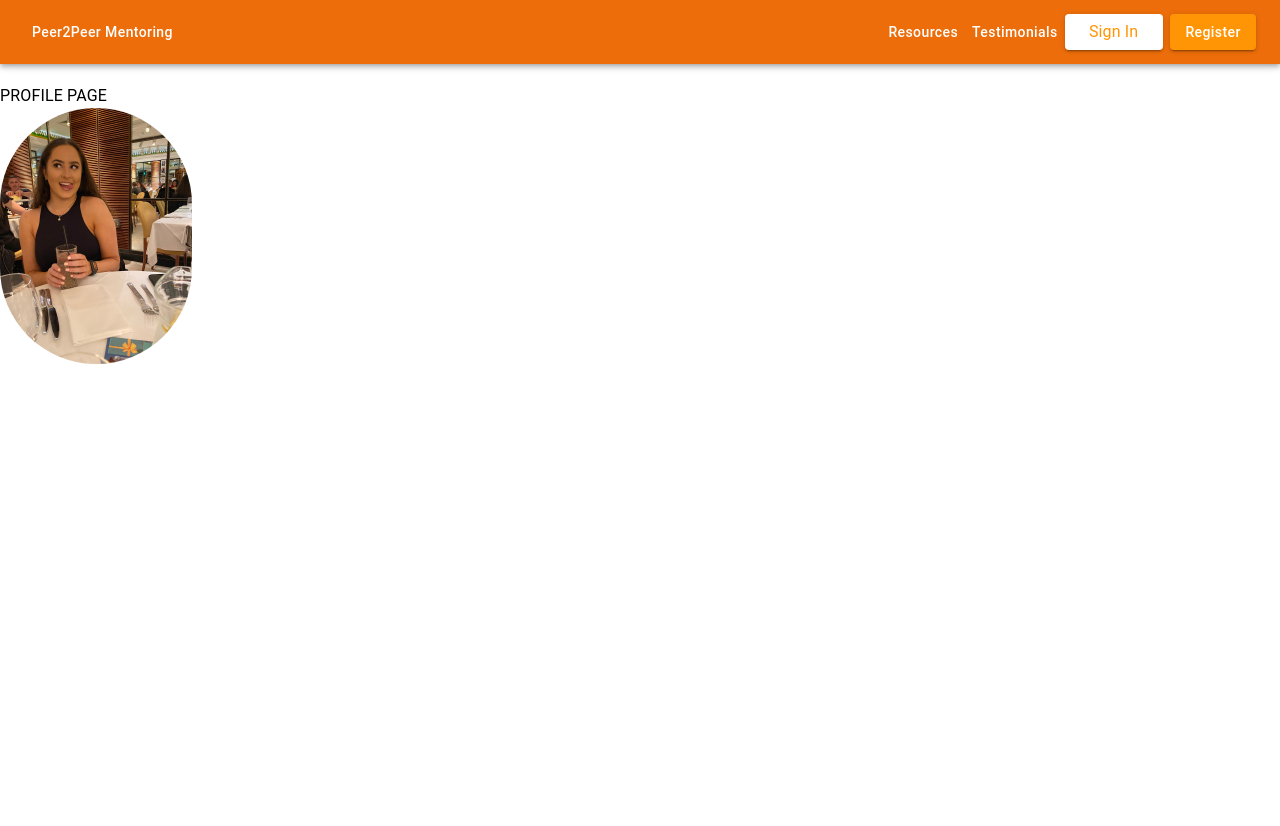
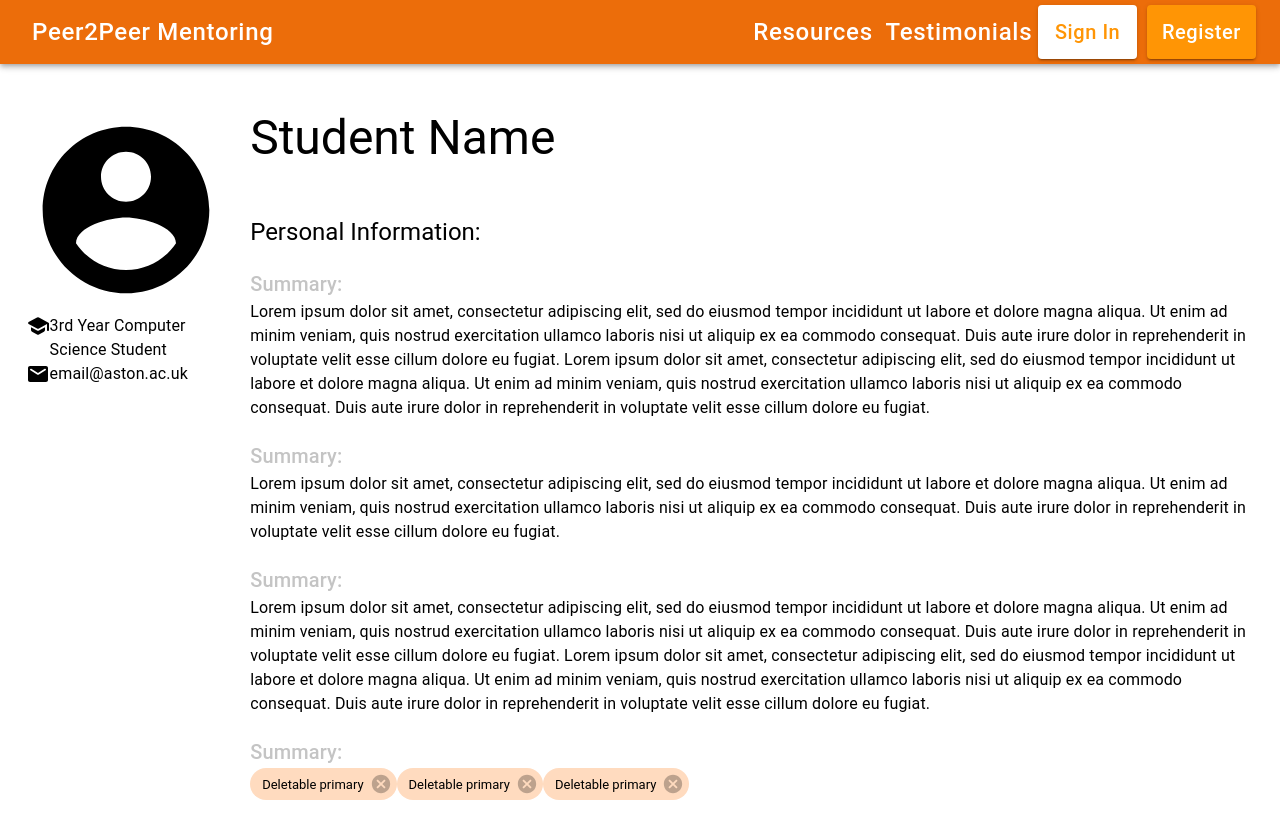
Before and after one commit to NatalieAde/Peer-mentoring, a React (Create React App) app: page /profile in a window 1280 px wide. Before the commit the page ends 800 px from the top, so only its background shows below. Built offline with nearby package versions, Linux system fonts and the light colour scheme.

Commit message:
navar updates

```diff
--- a/src/Components/Header/navBar.jsx
+++ b/src/Components/Header/navBar.jsx
@@ -22,12 +22,14 @@ export default function Header() {
   const [clicked, setClick] = useState(false);
   const [anchorEl, setAnchorEl] = useState(null);
   const [mobileMoreAnchorEl, setMobileMoreAnchorEl] = useState(null);
+  const [sighpost, setSignpost] = useState(false)
   const isMobileMenuOpen = Boolean(mobileMoreAnchorEl);
   const open = Boolean(anchorEl);
 
 
   const handleMenu = (event) => {
     setAnchorEl(event.currentTarget);
+    setSignpost(true);
   };
 
   const handleClose = () => {
@@ -41,6 +43,7 @@ export default function Header() {
   const handleMenuClose = () => {
     setAnchorEl(null);
     handleMobileMenuClose();
+
   };
 
   const handleMobileMenuOpen = (event) => {
@@ -59,7 +62,7 @@ export default function Header() {
       open={isMobileMenuOpen}
       onClose={handleMobileMenuClose}
     >
-      <Link to="/myMatch" style={{ textDecoration: 'none', display: 'block', color: '#000000' }}>
+      <Link to="/myMatch" style={{ textDecoration: 'none', display: 'block', color: '#000000',  }}>
         <MenuItem onClick={handleMenuClose}>
           My Match
         </MenuItem>
@@ -95,7 +98,7 @@ export default function Header() {
 
   return (
     <div>
-    <AppBar position="absolute" className={classes.appBar}>
+    <AppBar position="absolute" className={classes.appBar} >
       <Toolbar style={{ display: "flex", justifyContent: 'space-between', flexWrap: 'nowrap'  }}>
       <div className={classes.sectionMobile}>
         <IconButton
@@ -113,7 +116,7 @@ export default function Header() {
         <Button onClick={() => setClick(true)} className={clicked ? classes.clickedButton :classes.button} href="/">Peer2Peer Mentoring</Button>
         <div className={classes.grow} />
         <div className={classes.sectionDesktop}>
-        <Button className={classes.button} href="/myMatch">My Match</Button>
+        <Button onClick={() => setClick(true)} className={classes.button} style={{textDecorationLine: clicked && 'underline'}} href="/myMatch">My Match</Button>
         <Button className={classes.button} href="/messages">Messages</Button>
         <Button className={classes.button} href="/goals">Goals</Button>
         <Button className={classes.button} href="/calendar">Calendar</Button>
@@ -121,6 +124,7 @@ export default function Header() {
         <Button className={classes.button} href="/testimonials">Testimonials</Button>
 
       </div>
+              <div style={{ backgroundColor: sighpost && "#FFC971", borderRadius: 40}}>
                 <IconButton
                   aria-label="account of current user"
                   aria-controls="menu-appbar"
@@ -128,8 +132,9 @@ export default function Header() {
                   onClick={handleMenu}
                   color="inherit"
                 >
-                <AccountCircle />
+                  <AccountCircle style={{fontSize: 50}} />
                 </IconButton>
+              </div>
               <Menu
                 id="menu-appbar"
                 anchorEl={anchorEl}
--- a/src/Components/Header/navBarSignedOut.jsx
+++ b/src/Components/Header/navBarSignedOut.jsx
@@ -83,14 +83,12 @@ export default function Header() {
           <Button onClick={() => setClick(true)} className={clicked ? classes.clickedButton :classes.button} href="/">Peer2Peer Mentoring</Button>
           <div className={classes.grow} />
           <div className={classes.sectionDesktop}>
-          <Button className={classes.button} href="/">Resources</Button>
-          <Button className={classes.button} href="/">Testimonials</Button>
-              <Button variant="contained" style={{backgroundColor:'#FFFFFF' , color:'#FF9505', textTransform: 'none', width: '100px', marginRight: '2%'}} href="/signin">
-                <Typography noWrap>
+          <Button className={classes.button} href="/resources">Resources</Button>
+          <Button className={classes.button} href="/testimonials">Testimonials</Button>
+              <Button variant="contained" style={{backgroundColor:'#FFFFFF' , color:'#FF9505', textTransform: 'none', width: '100px', marginRight: '2%', fontSize: 20}} href="/signin">
                 Sign In
-                </Typography>
               </Button>
-              <Button variant="contained" style={{backgroundColor: '#FF9505', color: '#FFFFFF', textTransform: 'none'}} href="/registration">
+              <Button variant="contained" style={{backgroundColor: '#FF9505', color: '#FFFFFF', textTransform: 'none', fontSize: 20}} href="/registration">
                 Register
               </Button>
           </div>
--- a/src/Components/Header/styles.js
+++ b/src/Components/Header/styles.js
@@ -27,10 +27,15 @@ export default makeStyles(theme => ({
   },
   button: {
     textTransform: 'none',
+    color: 'inherit',
+    fontSize: 24,
+    // textDecorationLine: 'underline'
+  },
+  clickedButton: {
+    fontWeight: 'bold',
     color: 'inherit'
   },
-  blickedButton: {
-    fontWeight: 'bold',
-    color: 'inherit'
+  indicator: {
+    backgroundColor: "white"
   }
 }));
--- a/src/Components/Pages/Home/home.jsx
+++ b/src/Components/Pages/Home/home.jsx
@@ -1,10 +1,32 @@
 import React from 'react';
 import HomeImg from '../../../imgt.png';
+import { Typography, Grid, Button } from '@material-ui/core';
+
 
 export default function HomePage() {
     return (
         <React.Fragment>
-            <img src={HomeImg} alt="Logo" />
+            <Grid container spacing={3} style={{marginTop: "3%"}}>
+                <Grid item xs={12} sm={9}>
+                <div style={{marginTop: "-5%"}}>
+                    <img src={HomeImg} alt="Logo" style={{width: "100%"}} />
+                </div>
+            </Grid>
+            <Grid item xs={12} sm={3}>
+                <Typography style={{marginRight: "10%", marginLeft: "10%", marginBottom: "20%", lineHeight: 2,}}>
+                    Lorem ipsum dolor sit amet, consectetur adipiscing elit,
+                    sed do eiusmod tempor incididunt ut labore et dolore magna aliqua.
+                    Ut enim ad minim veniam, quis nostrud exercitation ullamco laboris nisi ut aliquip ex ea commodo consequat.
+                    Duis aute irure dolor in reprehenderit in voluptate velit esse cillum dolore eu fugiat.
+                </Typography>
+                <div style={{marginLeft:"25%"}}>
+                    <Button variant="contained" style={{backgroundColor: '#FF9505', color: '#FFFFFF', textTransform: 'none', fontSize: 20}} href="/registration">
+                        Register
+                    </Button>
+                </div>
+                </Grid>
+            {/* </div> */}
+            </Grid>
         </React.Fragment>
     )
 }
--- a/src/Components/Pages/Profile/index.jsx
+++ b/src/Components/Pages/Profile/index.jsx
@@ -1,13 +1,87 @@
 import React from 'react';
-import { Typography } from '@material-ui/core';
+import { Typography, Chip } from '@material-ui/core';
+import { AccountCircle, EmailRounded, SchoolRounded } from '@material-ui/icons';
+
 import ProfileImg from '../../../profilePic.jpg';
 
 
 export default function ProfilePage() {
+    const handleDelete = () => {
+        console.info('You clicked the delete icon.');
+      };
+
     return (
         <React.Fragment>
-            <Typography>PROFILE PAGE</Typography>
-            <img src={ProfileImg} alt="Logo" style={{width:"15%", borderRadius: 200}} />
+            <div style={{margin: "2%"}}>
+                <div style={{display: "flex", flexDirection:"row"}}>
+                    {/* <img src={ProfileImg} alt="Logo" style={{width:"15%", borderRadius: 200}} /> */}
+                    <div style={{marginRight: "2%"}}>
+                        <AccountCircle style={{fontSize: 200}}/>
+                        <div style={{display: "flex", flexDirection:"row"}}>
+                            <SchoolRounded />
+                            <Typography>3rd Year Computer Science Student</Typography>
+                        </div>
+                        <div style={{display: "flex", flexDirection:"row"}}>
+                            <EmailRounded />
+                            <Typography>email@aston.ac.uk</Typography>
+                        </div>
+                    </div>
+                    <div style={{display: "flex", flexDirection:"column"}}>
+                        <Typography variant="h3" style={{marginBottom: "5%"}}>Student Name</Typography>
+                        <Typography variant="h5" style={{marginBottom: "2%"}}>Personal Information:</Typography>
+                        <Typography variant="h6" style={{color: "#C4C4C4"}}>Summary:</Typography>
+                        <Typography style={{marginBottom: "2%"}}>
+                            Lorem ipsum dolor sit amet, consectetur adipiscing elit,
+                            sed do eiusmod tempor incididunt ut labore et dolore magna aliqua.
+                            Ut enim ad minim veniam, quis nostrud exercitation ullamco laboris nisi ut aliquip ex ea commodo consequat.
+                            Duis aute irure dolor in reprehenderit in voluptate velit esse cillum dolore eu fugiat.
+                            Lorem ipsum dolor sit amet, consectetur adipiscing elit,
+                            sed do eiusmod tempor incididunt ut labore et dolore magna aliqua.
+                            Ut enim ad minim veniam, quis nostrud exercitation ullamco laboris nisi ut aliquip ex ea commodo consequat.
+                            Duis aute irure dolor in reprehenderit in voluptate velit esse cillum dolore eu fugiat.
+                        </Typography>
+                        <Typography variant="h6" style={{color: "#C4C4C4"}}>Summary:</Typography>
+                        <Typography style={{marginBottom: "2%"}}>
+                            Lorem ipsum dolor sit amet, consectetur adipiscing elit,
+                            sed do eiusmod tempor incididunt ut labore et dolore magna aliqua.
+                            Ut enim ad minim veniam, quis nostrud exercitation ullamco laboris nisi ut aliquip ex ea commodo consequat.
+                            Duis aute irure dolor in reprehenderit in voluptate velit esse cillum dolore eu fugiat.
+                        </Typography>
+                        <Typography variant="h6" style={{color: "#C4C4C4"}}>Summary:</Typography>
+                        <Typography style={{marginBottom: "2%"}}>
+                            Lorem ipsum dolor sit amet, consectetur adipiscing elit,
+                            sed do eiusmod tempor incididunt ut labore et dolore magna aliqua.
+                            Ut enim ad minim veniam, quis nostrud exercitation ullamco laboris nisi ut aliquip ex ea commodo consequat.
+                            Duis aute irure dolor in reprehenderit in voluptate velit esse cillum dolore eu fugiat.
+                            Lorem ipsum dolor sit amet, consectetur adipiscing elit,
+                            sed do eiusmod tempor incididunt ut labore et dolore magna aliqua.
+                            Ut enim ad minim veniam, quis nostrud exercitation ullamco laboris nisi ut aliquip ex ea commodo consequat.
+                            Duis aute irure dolor in reprehenderit in voluptate velit esse cillum dolore eu fugiat.
+                        </Typography>
+                        <Typography variant="h6" style={{color: "#C4C4C4"}}>Summary:</Typography>
+                        <div>
+                            <Chip
+                                label="Deletable primary"
+                                onDelete={handleDelete}
+                                // color="primary"
+                                style={{backgroundColor: "#ffdbbf", color: "#000000"}}
+                            />
+                            <Chip
+                                label="Deletable primary"
+                                onDelete={handleDelete}
+                                // color="primary"
+                                style={{backgroundColor: "#ffdbbf", color: "#000000"}}
+                            />
+                            <Chip
+                                label="Deletable primary"
+                                onDelete={handleDelete}
+                                // color="primary"
+                                style={{backgroundColor: "#ffdbbf", color: "#000000"}}
+                            />
+                        </div>
+                    </div>
+                </div>
+            </div>
         </React.Fragment>
     )
 }
```
Also changed, not shown: 2 other files (tests, documents, lock files or other folders). Lines whose indentation alone changed are shown as unchanged.
